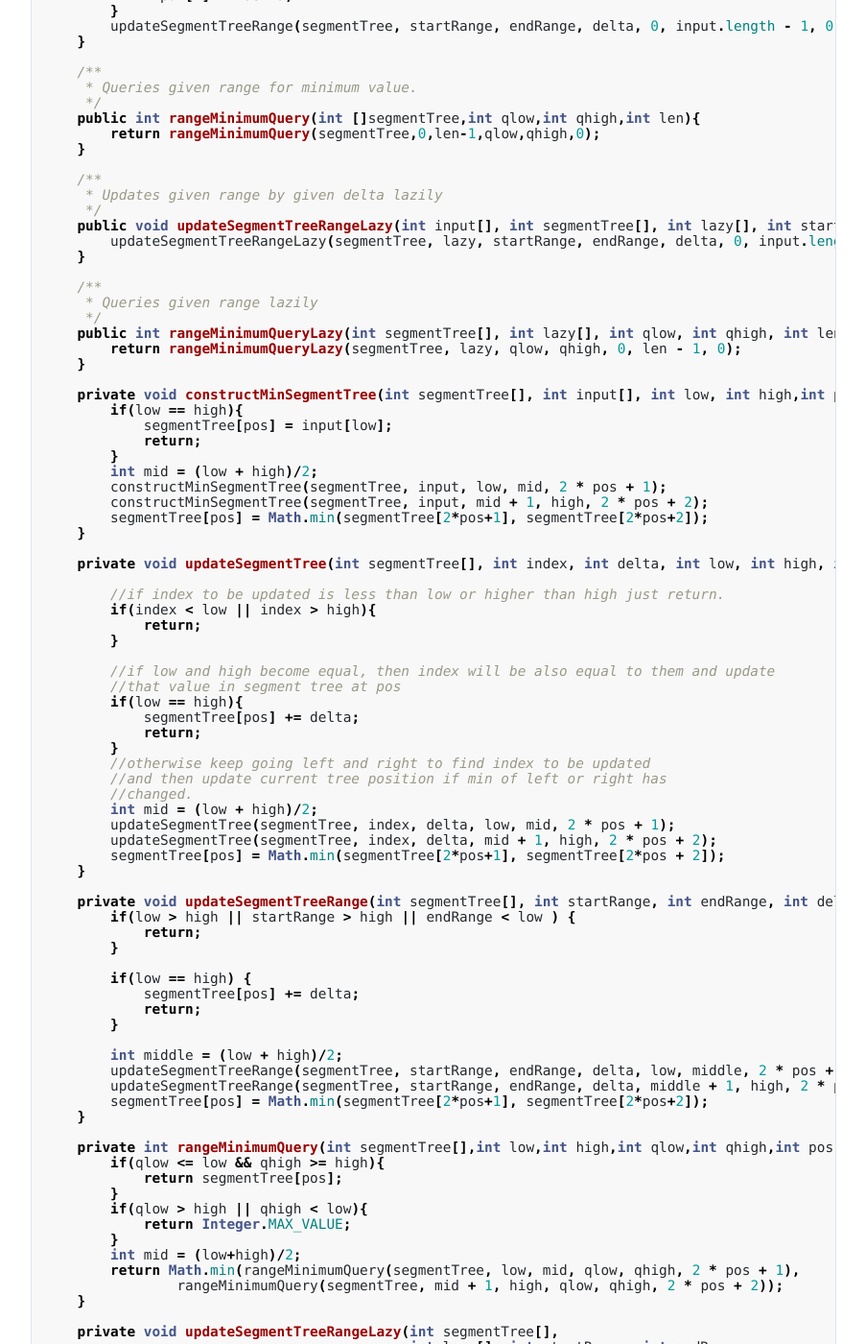
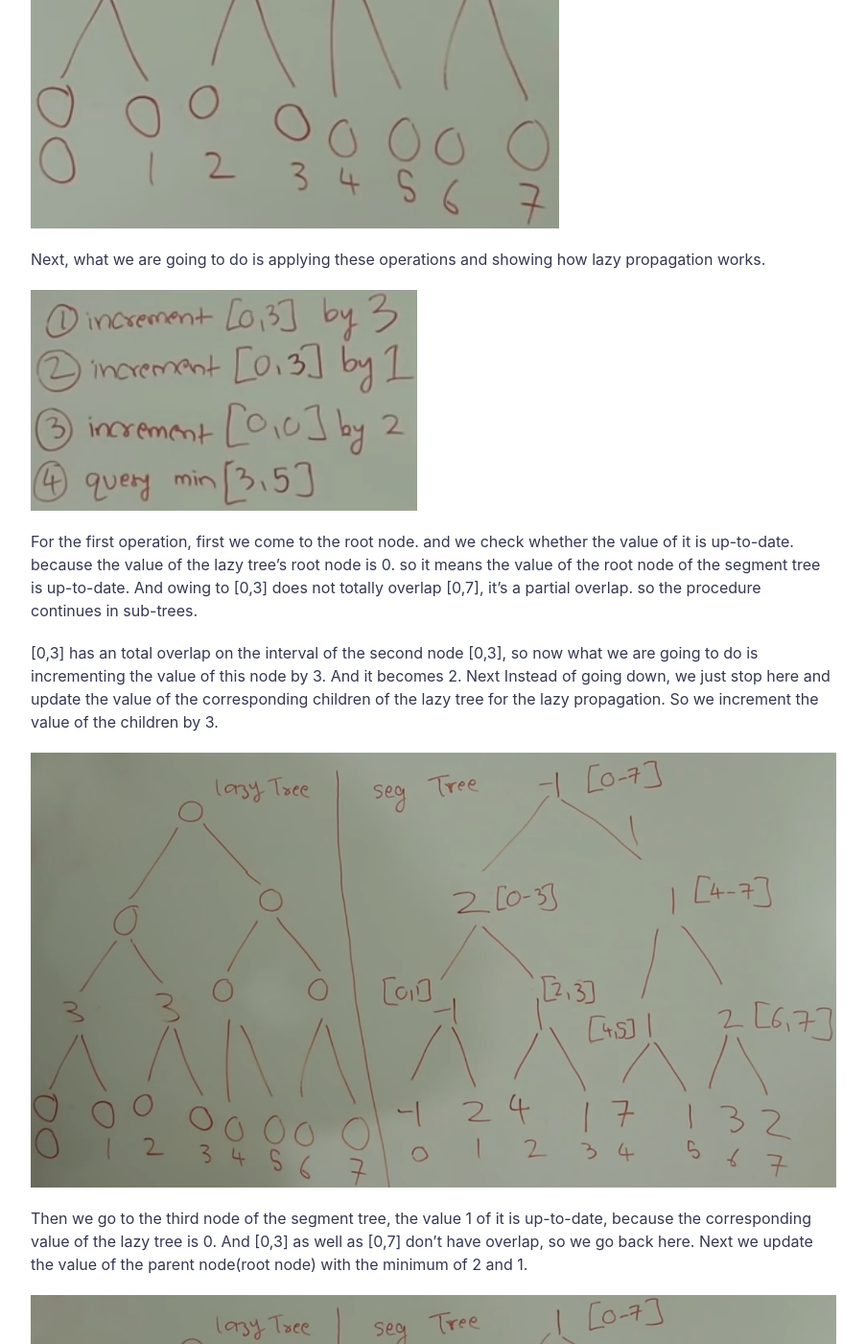
Before and after one commit to yoyoengineer/yoyoengineer.github.io, a Jekyll site: the page built from _posts/2018-10-08-range-minimun-query-segment-tree.md, in a window 1280 px wide and 1400 px high, scrolled down 5693 px. Shown: the whole window at 96% size, without its empty margins (188-1091 px from the left). Built offline with Jekyll 4.4.1, drawn with Linux system fonts in a browser that asks for light colours; some of the changed text lies outside the part shown.

Commit message:
update "Segment Tree"(add lazy propagation).

```diff
--- a/_posts/2018-10-08-range-minimun-query.md
+++ b/_posts/2018-10-08-range-minimun-query-segment-tree.md
@@ -10,6 +10,7 @@ This article is Only about the range minimum query.  Of course, the segment tree
 
 1. [https://www.geeksforgeeks.org/segment-tree-set-1-sum-of-given-range/](https://www.geeksforgeeks.org/segment-tree-set-1-sum-of-given-range/)
 2. [https://www.geeksforgeeks.org/segment-tree-set-1-range-minimum-query/](https://www.geeksforgeeks.org/segment-tree-set-1-range-minimum-query/)
+3. [https://www.geeksforgeeks.org/lazy-propagation-in-segment-tree/](https://www.geeksforgeeks.org/lazy-propagation-in-segment-tree/)
 
 The example of the range minimum query is shown below:
 
@@ -56,6 +57,64 @@ Then we can represent the corresponding segment tree in another array.
 ![](/assets/img/posts/segment_tree/Snipaste_2018-10-08_18-28-13.png)
 
 The rest of the content is well explained in the [website](https://www.geeksforgeeks.org/segment-tree-set-1-range-minimum-query/) I mentioned earlier, so I won't go into details.
+
+**Lazy Propagation Segment Tree**
+
+lazy propagation is an optimization technique of segment tree.
+
+Let's take an example, first we create a minimum segment tree.
+
+![](/assets/img/posts/segment_tree/Snipaste_2018-10-09_09-49-38.png)
+
+for lazy propagation, we created an another array of the same size as the segment tree.
+
+![](/assets/img/posts/segment_tree/Snipaste_2018-10-09_09-58-57.png)
+
+Next, what we are going to do is applying these operations and showing how lazy propagation works.
+
+![](/assets/img/posts/segment_tree/Snipaste_2018-10-09_10-43-45.png)
+
+For the first operation, first we come to the root node. and we check whether the value of it is up-to-date. because the value of the lazy tree's root node is 0. so it means the value of the root node of the segment tree is up-to-date. And owing to [0,3] does not totally overlap [0,7], it's a partial overlap. so the procedure continues in sub-trees.
+
+[0,3] has an total overlap on the interval of the second node [0,3], so now what we are going to do is incrementing the value of this node by 3. And it becomes 2. Next Instead of going down,  we just stop here and update the value of the corresponding children of the lazy tree for the lazy propagation. So we increment the value of the children by 3.
+
+![](/assets/img/posts/segment_tree/Snipaste_2018-10-09_11-31-58.png)
+
+Then we go to the third node of the segment tree, the value 1 of it is up-to-date, because the corresponding value of the lazy tree is 0. And [0,3] as well as [0,7] don't have overlap, so we go back here. Next we update the value of the parent node(root node) with the minimum of 2 and 1.
+
+![](/assets/img/posts/segment_tree/Snipaste_2018-10-09_11-51-56.png)
+
+After the second operation is performed, the two trees become the same as shown in the figure below.
+
+![](/assets/img/posts/segment_tree/Snipaste_2018-10-09_11-57-32.png)
+
+Then we are going to perform the third operation. First because [0,0] partially overlaps [0,7] and it's up-to-date, so we go on. And the situation of the second node is the same as the root, so we reach the children of the second node. But the values of it's children is not up-to-date, because the values of the corresponding node on the lazy tree is not 0. So what we are going to do is first updating the values of the two nodes, we'll add 4 to them. Thence they'll become 3 and 5 respectively. Moreover, the 4 is propagated to the children of the forth node and fifth node on the lazy tree.
+
+![](/assets/img/posts/segment_tree/Snipaste_2018-10-09_13-39-29.png)
+
+For the forth node, [0,0] partially overlaps [0,1], so we continue to go down. And the value of left child is not up-to-date, so we update it.
+
+![](/assets/img/posts/segment_tree/Snipaste_2018-10-09_14-31-30.png)
+
+Then the third operation is to increment [0,0] by 2. So, we add 2 to the node.
+
+![](/assets/img/posts/segment_tree/Snipaste_2018-10-09_14-29-07.png)
+
+After that, we go back and to the right child, and update the value of it.
+
+![](/assets/img/posts/segment_tree/Snipaste_2018-10-09_14-45-50.png)
+
+Then [0,0] does not overlap [1,1], therefore we will not increment it by 2. Next we return the minimum of 5 and 6 and update the parent value.
+
+![](/assets/img/posts/segment_tree/Snipaste_2018-10-09_14-54-48.png)
+
+Then, let's go back and to the fifth node. first we update it's value. Next, Because [0,0] does not overlap [2,3], we go back and return the minimum of 5 and 5. And we update the parent value. [0,0] also does not overlap the interval of the third node, so we also just go back. the minimum of 1 and 5 is 1, so the root value is still 1.
+
+![](/assets/img/posts/segment_tree/Snipaste_2018-10-09_15-09-44.png)
+
+![](/assets/img/posts/segment_tree/Snipaste_2018-10-09_15-25-37.png)
+
+For the query, the difference is also that it will check if there is a pending update and if there is, then updates the node. Once it makes sure that pending update is done, it works same as the previous. So I won't go into details.
 
 Finally, I will attach the corresponding Java code.
 
```
Also changed, not shown: assets/img/posts/segment_tree/Snipaste_2018-10-09_09-49-38.png (added), assets/img/posts/segment_tree/Snipaste_2018-10-09_09-58-57.png (added), assets/img/posts/segment_tree/Snipaste_2018-10-09_10-43-45.png (added), assets/img/posts/segment_tree/Snipaste_2018-10-09_11-31-58.png (added), assets/img/posts/segment_tree/Snipaste_2018-10-09_11-51-56.png (added), assets/img/posts/segment_tree/Snipaste_2018-10-09_11-57-32.png (added), assets/img/posts/segment_tree/Snipaste_2018-10-09_13-39-29.png (added), assets/img/posts/segment_tree/Snipaste_2018-10-09_14-29-07.png (added), assets/img/posts/segment_tree/Snipaste_2018-10-09_14-31-30.png (added), assets/img/posts/segment_tree/Snipaste_2018-10-09_14-45-50.png (added), assets/img/posts/segment_tree/Snipaste_2018-10-09_14-54-48.png (added), assets/img/posts/segment_tree/Snipaste_2018-10-09_15-09-44.png (added), assets/img/posts/segment_tree/Snipaste_2018-10-09_15-25-37.png (added).
